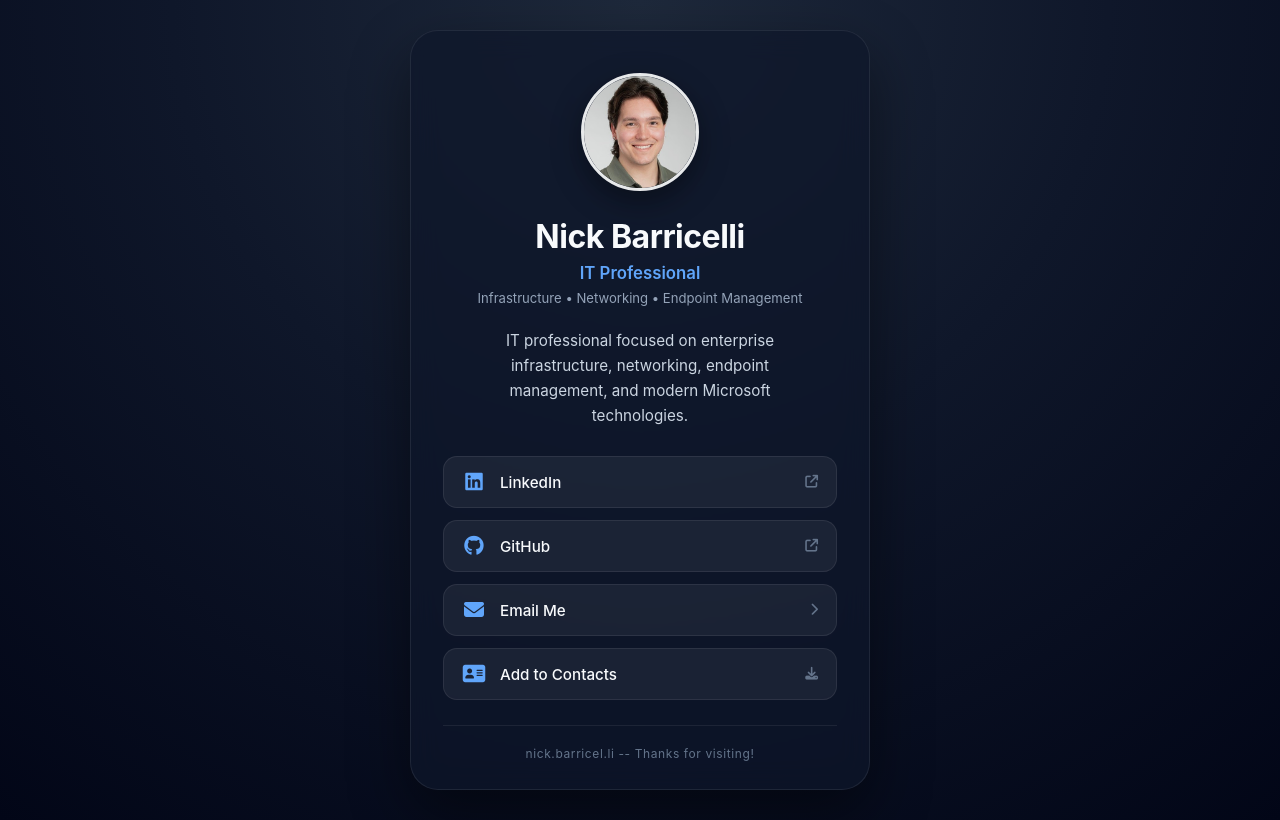
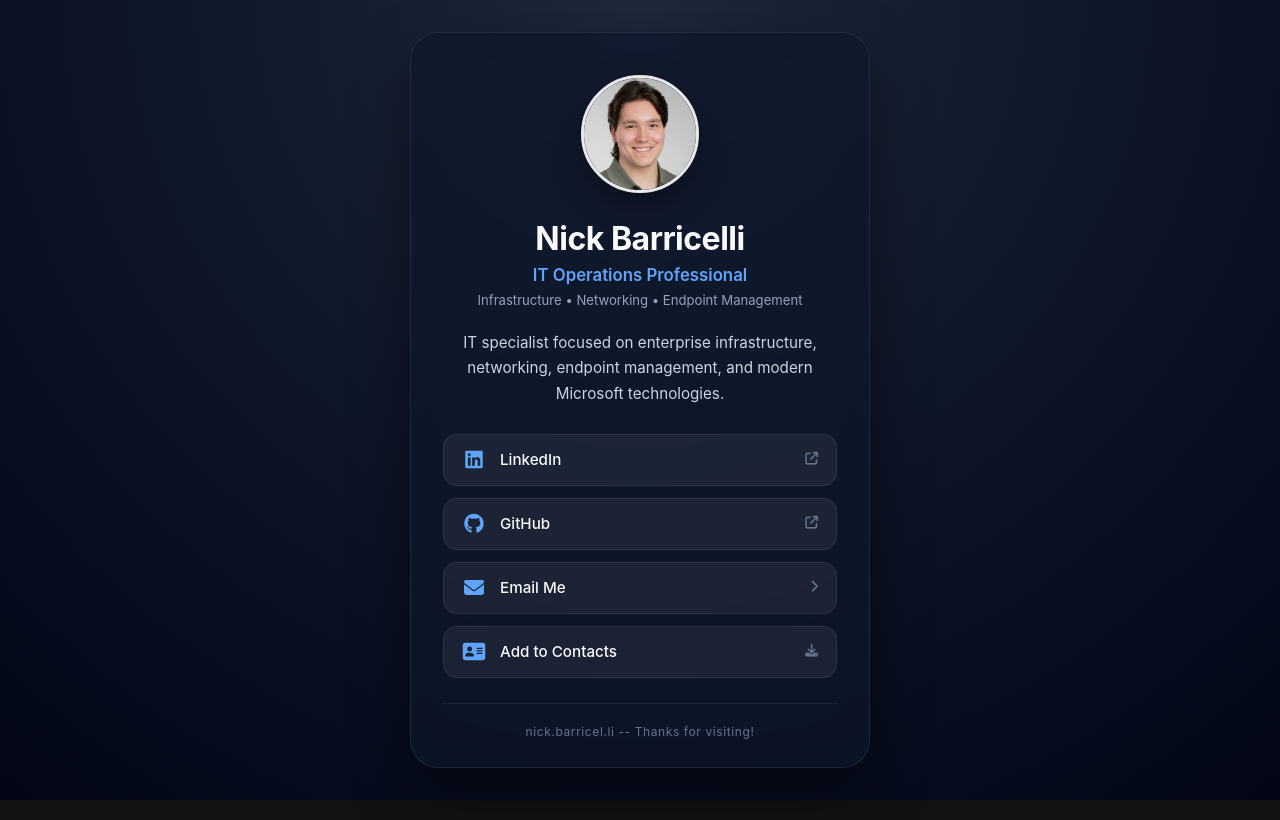
Before and after one commit to NBarricelli/contact-card, a plain HTML site: page index.html in a window 1280 px wide. Drawn offline with Linux system fonts and the light colour scheme.

Commit message:
Update job title and bio description

```diff
--- a/index.html
+++ b/index.html
@@ -40,7 +40,7 @@
         <h1>Nick Barricelli</h1>
 
         <p class="title">
-            IT Professional
+            IT Operations Professional
         </p>
 
         <p class="specialties">
@@ -48,7 +48,7 @@
         </p>
 
         <p class="bio">
-            IT professional focused on enterprise infrastructure,
+            IT specialist focused on enterprise infrastructure,
             networking, endpoint management, and modern Microsoft technologies.
         </p>
 
```
